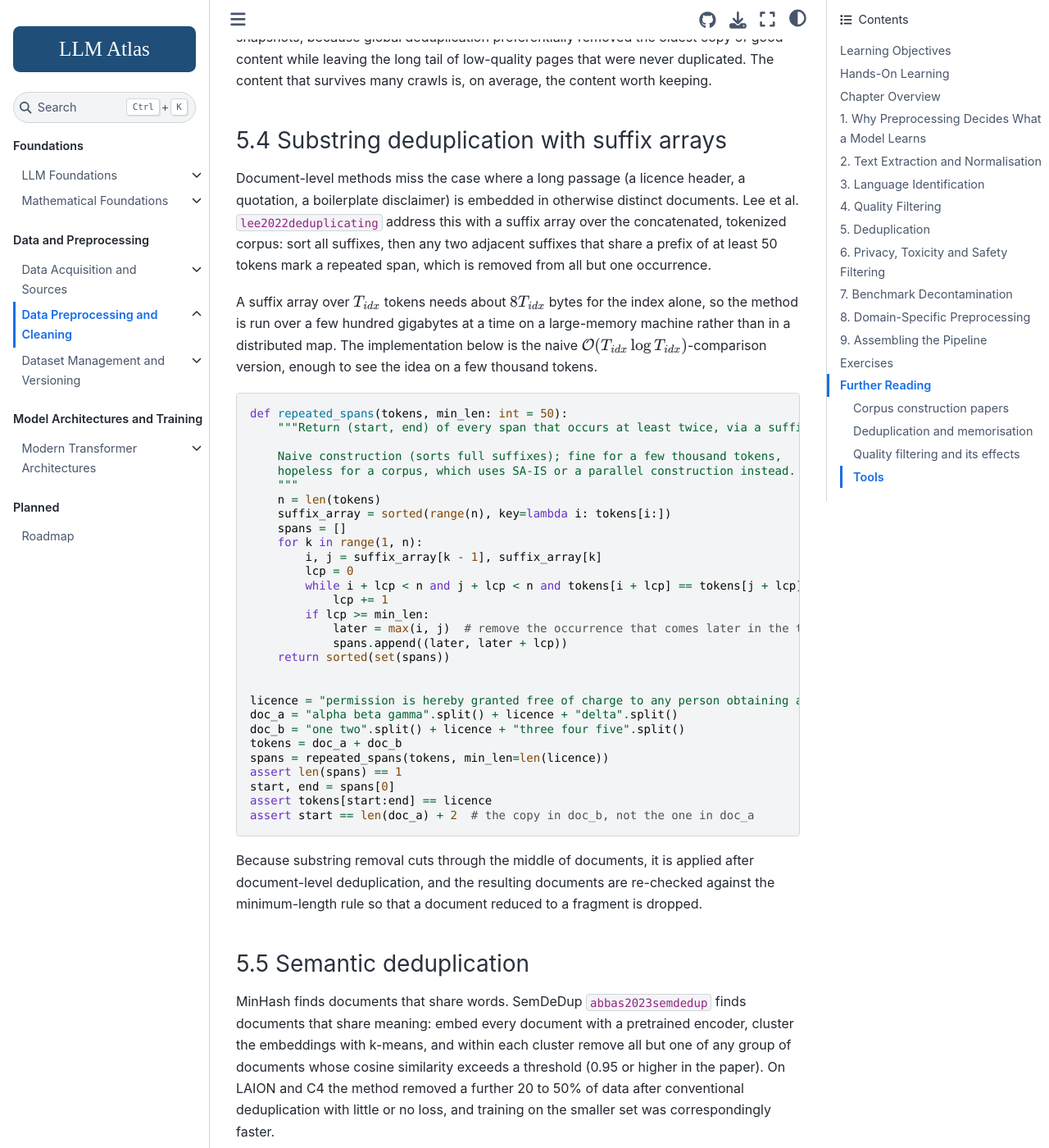
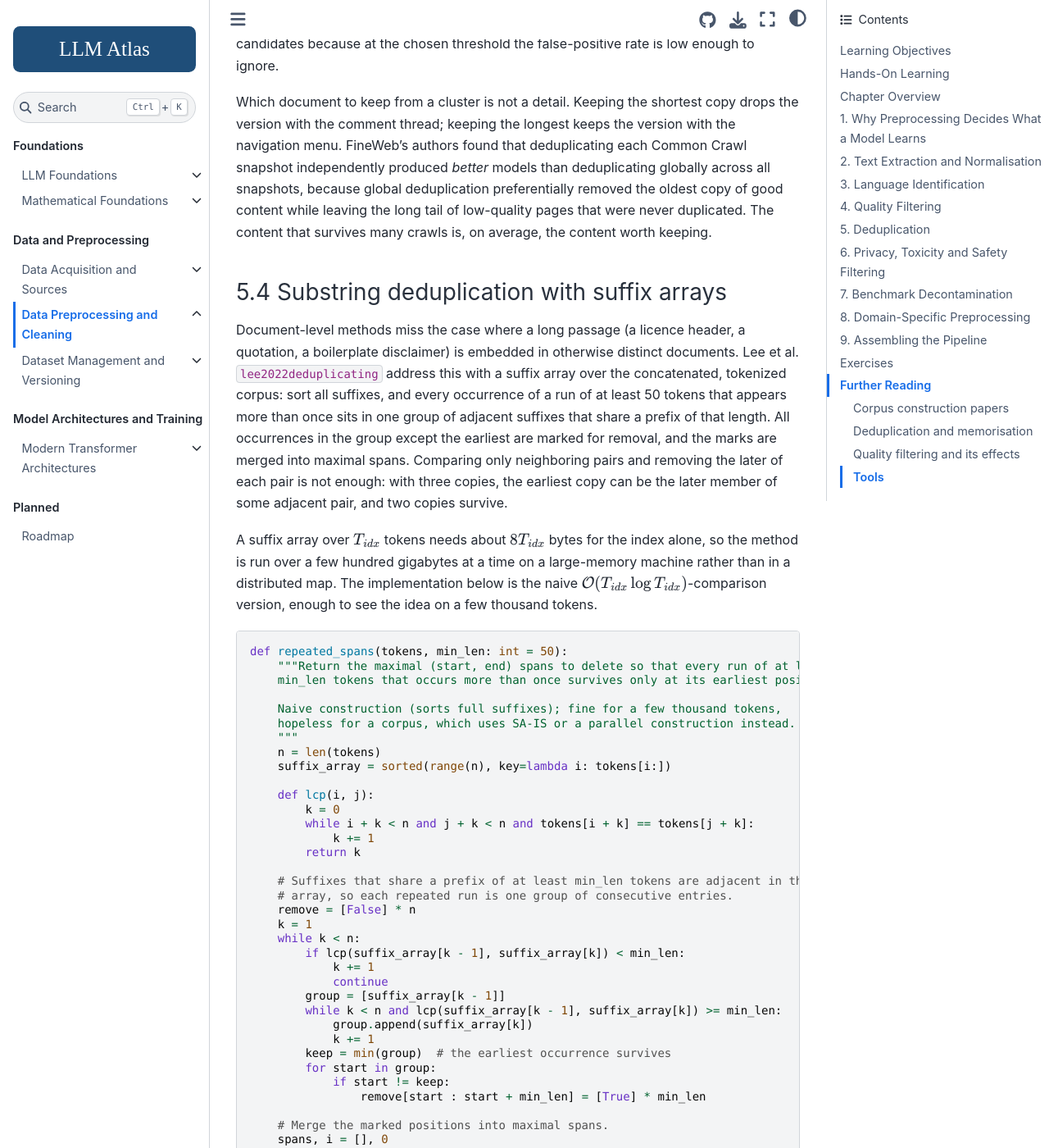
Before and after one commit to Beaker12/llmatlas, a Jupyter Book: the page built from chapters/04-preprocessing/index.md, in a window 1280 px wide and 1400 px high, scrolled down 23310 px. Shown: the whole window at 82% size. Built offline with Jupyter Book 1.0.4 settings and Sphinx 7.4.7 and the Sphinx Book theme 1.1.4, drawn with Linux system fonts in a browser that asks for light colours; pages that are not in the unit, such as notebooks, are missing from menus; cross-references to code outside the pages are shown as plain code; some of the changed text lies outside the part shown.

Commit message:
Chapter 4: fix repeated_spans and four factual errors
repeated_spans groups adjacent suffixes that share at least min_len tokens, keeps the earliest occurrence and merges the marks into maximal spans; the page and the notebook use the same function, and tests cover all 36 three-copy orderings and the overlap case. The MinHash settings are attributed to Gopher, Lee et al. and RefinedWeb as each paper reports them; FineWeb's custom filters are described as derived from the individually and globally deduplicated 2013-48 snapshot; SemDeDup's LAION and C4 results are stated as reported; The Stack and StarCoder near-deduplication settings are given separately, with StarCoder cited.

````diff
--- a/chapters/04-preprocessing/index.md
+++ b/chapters/04-preprocessing/index.md
@@ -312,7 +312,7 @@ The terminal-punctuation rule is the most consequential: it removes almost every
 - At least 80% of words containing at least one alphabetic character.
 - At least two of a short list of English stop words (`the`, `be`, `to`, `of`, `and`, `that`, `have`, `with`).
 
-**FineWeb additions**, found by comparing the rejected and retained halves of the Gopher filter on a held-out sample:
+**FineWeb additions**, found by computing document statistics on a higher-quality and a lower-quality version of one snapshot (the individually and the globally deduplicated 2013-48 crawl) and choosing thresholds where the two distributions separate {cite}`penedo2024fineweb`:
 
 - Fraction of lines ending in punctuation at least 0.12 (a soft version of the C4 line rule).
 - Fraction of characters in duplicated lines below 0.1.
@@ -666,7 +666,7 @@ $$\Pr[\text{candidate}] = 1 - (1 - J^r)^b$$
 
 which is a steep S-curve with its midpoint near $(1/b)^{1/r}$. Choosing $b$ and $r$ sets the similarity threshold.
 
-Gopher used 13-word shingles with 450 hash functions at a 0.8 threshold; RefinedWeb used 5-word shingles with 9,000 hash functions at the same threshold; FineWeb used 5-word shingles with 112 hash functions in 14 bands of 8 rows, which puts its threshold near 0.75. Dolma relied on exact matching of URLs, documents and paragraphs through a Bloom filter rather than MinHash. The implementation below uses a universal hash family $h_i(\chi) = (a_{i,1} \chi + a_{i,0}) \bmod P$ over the 32-bit integer id $\chi$ of a shingle, with $P$ a large prime, which is what most production implementations do.
+Gopher {cite}`rae2021scaling` used 13-word shingles and removed one document of any pair with Jaccard similarity above 0.8; it does not report the number of hash functions. Lee et al. {cite}`lee2022deduplicating` used 5-word shingles with a 9,000-value signature in $b = 20$ bands of $r = 450$ rows, then confirmed candidate pairs with edit similarity above 0.8. RefinedWeb {cite}`penedo2023refinedweb` copied those MinHash settings (9,000 hashes in 20 buckets of 450) without a separate verification step; at those settings the midpoint of the banding curve is $(1/20)^{1/450} \approx 0.993$, so banding alone catches only near-identical pairs. FineWeb used 5-word shingles with 112 hash functions in 14 bands of 8 rows, which puts its threshold near 0.75. Dolma relied on exact matching of URLs, documents and paragraphs through a Bloom filter rather than MinHash. The implementation below uses a universal hash family $h_i(\chi) = (a_{i,1} \chi + a_{i,0}) \bmod P$ over the 32-bit integer id $\chi$ of a shingle, with $P$ a large prime, which is what most production implementations do.
 
 ```python
 import hashlib
@@ -767,29 +767,56 @@ Which document to keep from a cluster is not a detail. Keeping the shortest copy
 
 ### 5.4 Substring deduplication with suffix arrays
 
-Document-level methods miss the case where a long passage (a licence header, a quotation, a boilerplate disclaimer) is embedded in otherwise distinct documents. Lee et al. {cite}`lee2022deduplicating` address this with a suffix array over the concatenated, tokenized corpus: sort all suffixes, then any two adjacent suffixes that share a prefix of at least 50 tokens mark a repeated span, which is removed from all but one occurrence.
+Document-level methods miss the case where a long passage (a licence header, a quotation, a boilerplate disclaimer) is embedded in otherwise distinct documents. Lee et al. {cite}`lee2022deduplicating` address this with a suffix array over the concatenated, tokenized corpus: sort all suffixes, and every occurrence of a run of at least 50 tokens that appears more than once sits in one group of adjacent suffixes that share a prefix of that length. All occurrences in the group except the earliest are marked for removal, and the marks are merged into maximal spans. Comparing only neighboring pairs and removing the later of each pair is not enough: with three copies, the earliest copy can be the later member of some adjacent pair, and two copies survive.
 
 A suffix array over $T_{idx}$ tokens needs about $8T_{idx}$ bytes for the index alone, so the method is run over a few hundred gigabytes at a time on a large-memory machine rather than in a distributed map. The implementation below is the naive $\mathcal{O}(T_{idx} \log T_{idx})$-comparison version, enough to see the idea on a few thousand tokens.
 
 ```python
 def repeated_spans(tokens, min_len: int = 50):
-    """Return (start, end) of every span that occurs at least twice, via a suffix array.
+    """Return the maximal (start, end) spans to delete so that every run of at least
+    min_len tokens that occurs more than once survives only at its earliest position.
 
     Naive construction (sorts full suffixes); fine for a few thousand tokens,
     hopeless for a corpus, which uses SA-IS or a parallel construction instead.
     """
     n = len(tokens)
     suffix_array = sorted(range(n), key=lambda i: tokens[i:])
-    spans = []
-    for k in range(1, n):
-        i, j = suffix_array[k - 1], suffix_array[k]
-        lcp = 0
-        while i + lcp < n and j + lcp < n and tokens[i + lcp] == tokens[j + lcp]:
-            lcp += 1
-        if lcp >= min_len:
-            later = max(i, j)  # remove the occurrence that comes later in the text
-            spans.append((later, later + lcp))
-    return sorted(set(spans))
+
+    def lcp(i, j):
+        k = 0
+        while i + k < n and j + k < n and tokens[i + k] == tokens[j + k]:
+            k += 1
+        return k
+
+    # Suffixes that share a prefix of at least min_len tokens are adjacent in the suffix
+    # array, so each repeated run is one group of consecutive entries.
+    remove = [False] * n
+    k = 1
+    while k < n:
+        if lcp(suffix_array[k - 1], suffix_array[k]) < min_len:
+            k += 1
+            continue
+        group = [suffix_array[k - 1]]
+        while k < n and lcp(suffix_array[k - 1], suffix_array[k]) >= min_len:
+            group.append(suffix_array[k])
+            k += 1
+        keep = min(group)  # the earliest occurrence survives
+        for start in group:
+            if start != keep:
+                remove[start : start + min_len] = [True] * min_len
+
+    # Merge the marked positions into maximal spans.
+    spans, i = [], 0
+    while i < n:
+        if remove[i]:
+            j = i
+            while j < n and remove[j]:
+                j += 1
+            spans.append((i, j))
+            i = j
+        else:
+            i += 1
+    return spans
 
 
 licence = "permission is hereby granted free of charge to any person obtaining a copy".split()
@@ -809,7 +836,7 @@ Because substring removal cuts through the middle of documents, it is applied af
 
 ### 5.5 Semantic deduplication
 
-MinHash finds documents that share words. SemDeDup {cite}`abbas2023semdedup` finds documents that share meaning: embed every document with a pretrained encoder, cluster the embeddings with k-means, and within each cluster remove all but one of any group of documents whose cosine similarity exceeds a threshold (0.95 or higher in the paper). On LAION and C4 the method removed a further 20 to 50% of data after conventional deduplication with little or no loss, and training on the smaller set was correspondingly faster.
+MinHash finds documents that share words. SemDeDup {cite}`abbas2023semdedup` finds documents that share meaning: embed every document with a pretrained encoder, cluster the embeddings with k-means, and within each cluster remove all but one of any group of documents whose cosine similarity exceeds a threshold (0.95 or higher in the paper). On LAION-440M it removed 37% of the data with no loss in zero-shot ImageNet accuracy and 50% with a loss below half a point; on C4, models trained for several epochs on SemDeDup-pruned subsets matched the single-epoch full-data baseline with 10 to 15% less compute.
 
 The cost is an embedding pass over the corpus, which is a forward pass of a small model per document, and the risk is removing paraphrases that a model would benefit from seeing both of. It is applied last among the deduplication stages and, in most published pipelines, conservatively.
 
@@ -983,7 +1010,7 @@ The notebook section {ref}`nb-prep-decontam` builds a 13-gram index from a toy b
 Code corpora use the same stages with different rules. The Stack {cite}`kocetkov2022stack` and its successor StarCoder data pipelines:
 
 - **Licence filtering** by repository, keeping permissive licences only.
-- **Near-deduplication** at the file level with MinHash at a 0.85 threshold on 5-gram shingles, which removes roughly 40% of files, since forks and vendored dependencies dominate GitHub.
+- **Near-deduplication** at the file level, since forks and vendored dependencies dominate GitHub. The Stack computes MinHash with 256 permutations over the files' alphanumeric tokens and treats two files as near-duplicates above Jaccard similarity 0.85, which removes 38.6% of the permissively licensed files; StarCoder {cite}`li2023starcoder` uses 5-gram shingles and a Jaccard threshold of 0.7.
 - **Quality heuristics** per file: drop files whose fraction of alphanumeric characters is below 0.25, whose maximum line length exceeds 1,000 characters, or whose mean line length exceeds 100 characters (minified or generated code), and files with "auto-generated" in the first few lines.
 - **Data file removal**: JSON, YAML and CSV files are kept only below a size cap, since they are data rather than code.
 - **Secrets and PII** via regular expressions for keys and the StarPII model for names and emails.
````
Also changed, not shown: 2 other files.
